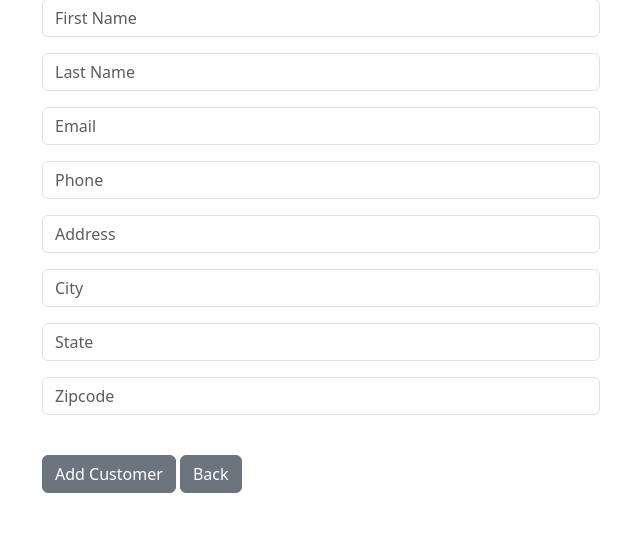
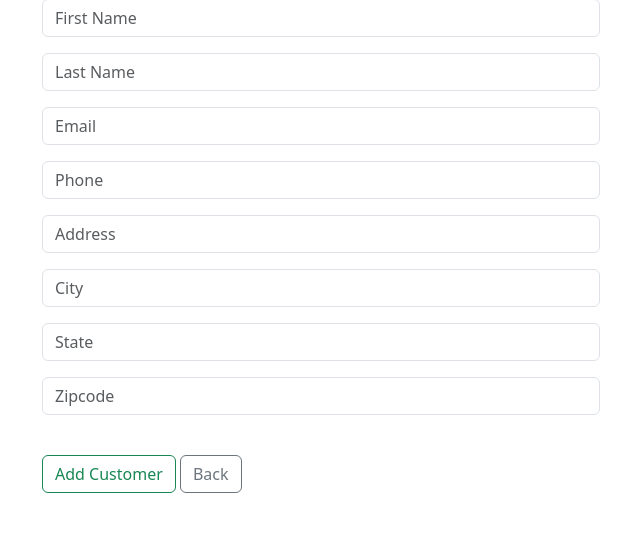
Before and after one commit to vshevchenko12/my-django-project, a Django app: page /add_customer/ in a window 1280 px wide. Shown: the part 161-718 px from the top of the page, without its empty margins (319-959 px from the left). Run offline with Django 4.2, Linux system fonts and the light colour scheme; the visitor is signed in with stand-in values (Sample User, id 1).

Commit message:
update buttons style in add_customer template

```diff
--- a/my_project/website/templates/add_customer.html
+++ b/my_project/website/templates/add_customer.html
@@ -7,8 +7,8 @@
       {% csrf_token %}
       {{ form.as_p }}
       <br />
-      <button type="submit" class="btn btn-secondary">Add Customer</button>
-      <a href="{% url 'home' %}" class="btn btn-secondary">Back</a>
+      <button type="submit" class="btn btn-outline-success">Add Customer</button>
+      <a href="{% url 'home' %}" class="btn btn-outline-secondary">Back</a>
     </form>
   </div>
 {% endblock content %}
```
